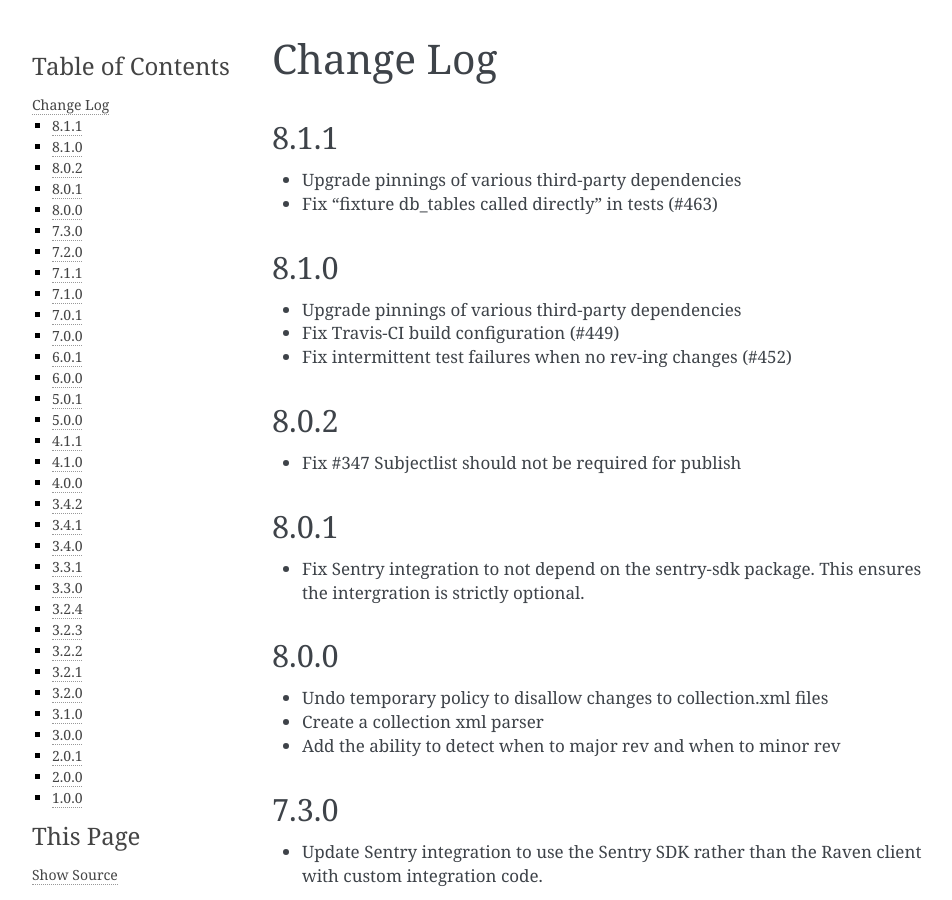
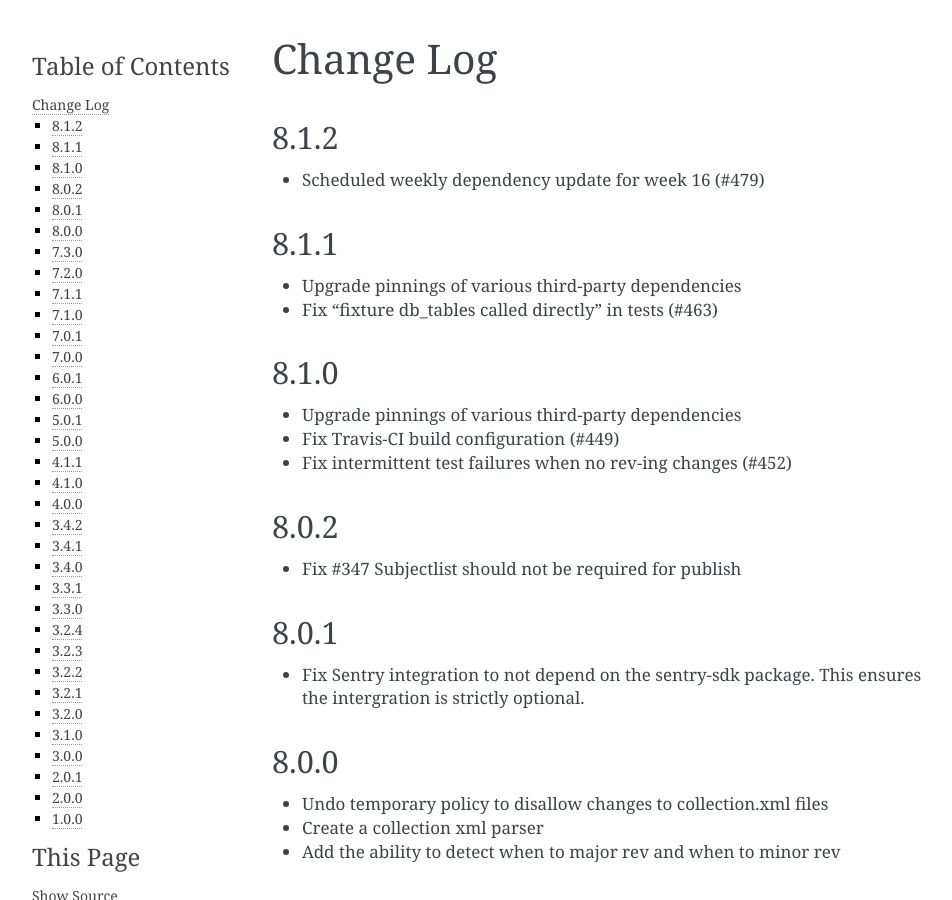
Before and after one commit to openstax/cnx-press, a Sphinx documentation site: the page built from docs/source/changes.rst, in a window 1280 px wide and 900 px high. Shown: the whole window, without its empty margins (148-1100 px from the left). Built offline with Sphinx 7.4.7, drawn with Linux system fonts in a browser that asks for light colours.

Commit message:
Update changelog for v8.1.2

```diff
--- a/docs/source/changes.rst
+++ b/docs/source/changes.rst
@@ -1,6 +1,11 @@
 ==========
 Change Log
 ==========
+8.1.2
+-----
+
+- Scheduled weekly dependency update for week 16 (#479)
+
 8.1.1
 -----
 
```
